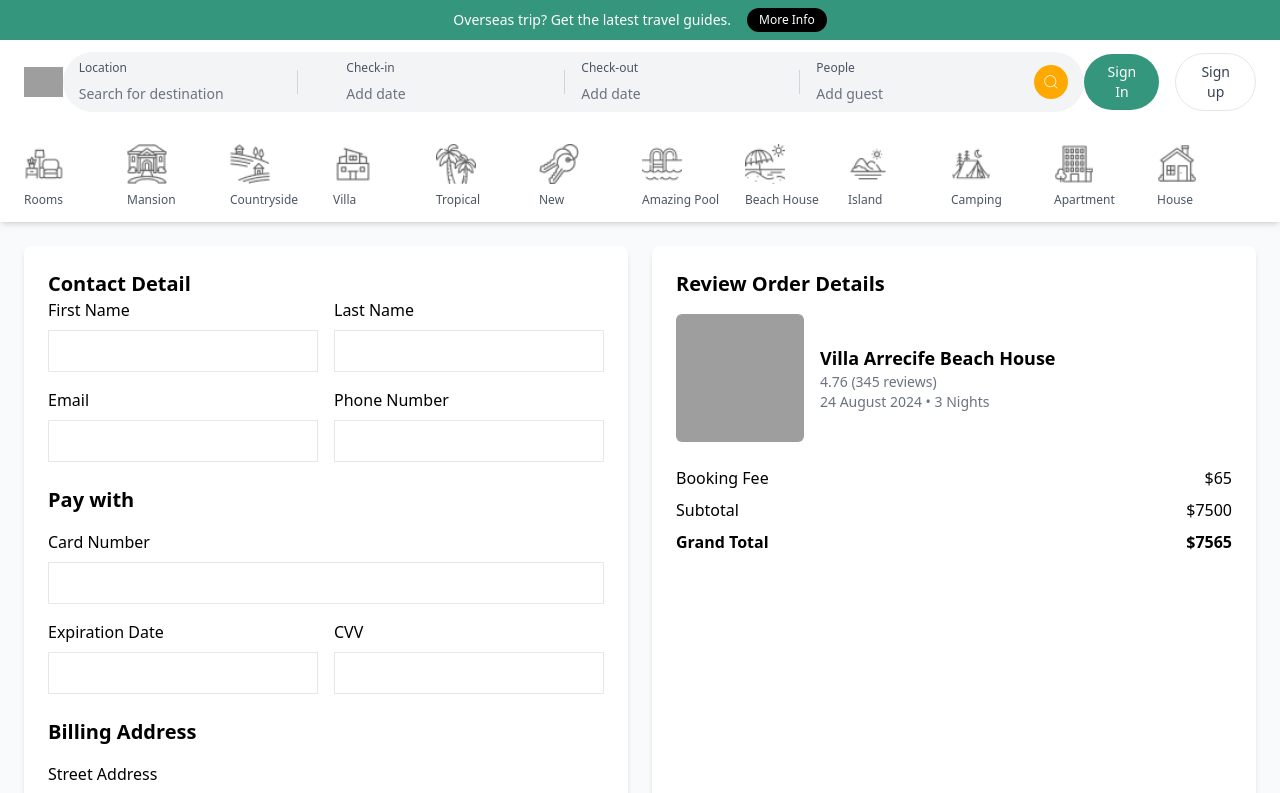
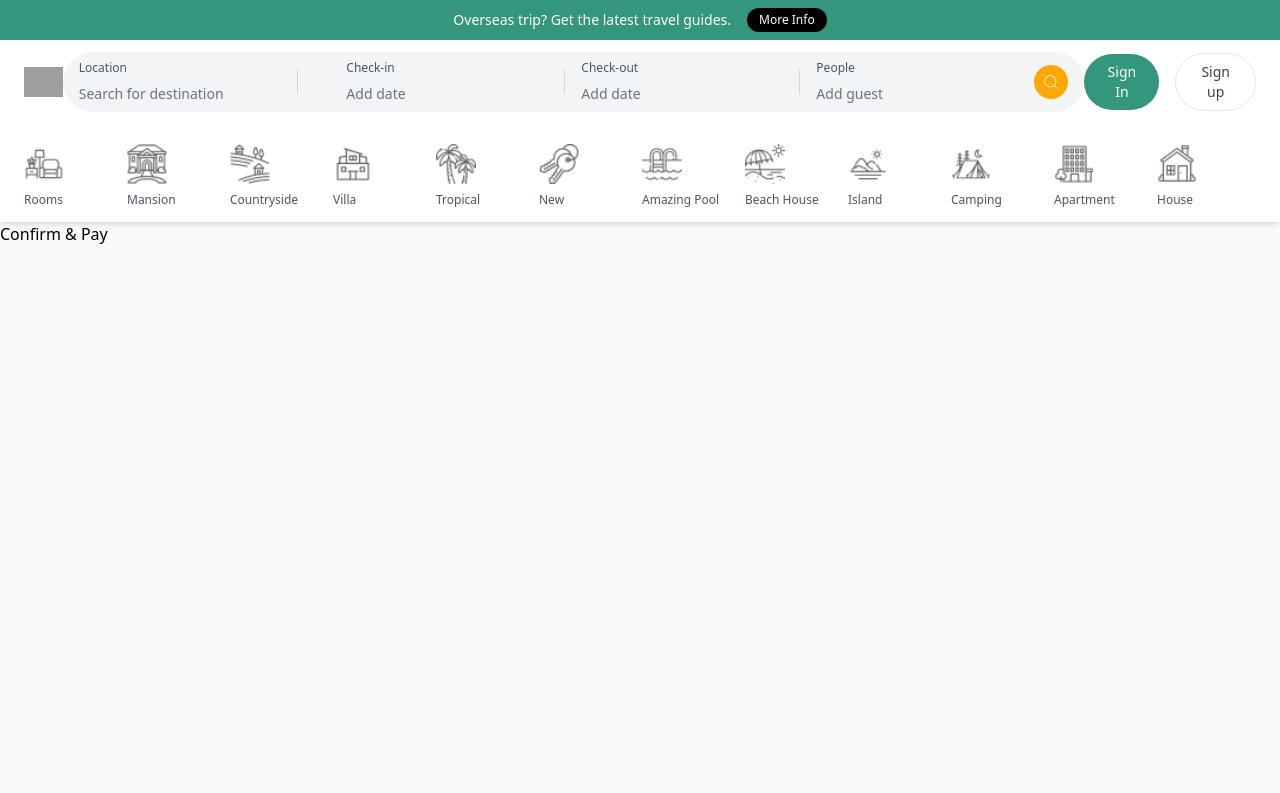
Before and after one commit to natnael-shiferaw/alx-listing-app-04, a Next.js app: page /booking in a window 1280 px wide. Shown: the top 793 px of the page. Built offline with nearby package versions, Linux system fonts and the light colour scheme; grey boxes are pictures that could not be loaded.

Commit message:
API Integration for the Booking Page

```diff
--- a/pages/booking/index.tsx
+++ b/pages/booking/index.tsx
@@ -1,23 +1,43 @@
-import BookingForm from "@/components/booking/BookingForm";
-import CancellationPolicy from "@/components/booking/CancellationPolicy";
-import OrderSummary from "@/components/booking/OrderSummary";
+import axios from "axios";
+import { useState } from "react";
 
-export default function BookingPage() {
-  const bookingDetails = {
-    propertyName: "Villa Arrecife Beach House",
-    price: 7500,
-    bookingFee: 65,
-    totalNights: 3,
-    startDate: "24 August 2024",
+export default function BookingForm() {
+  const [formData, setFormData] = useState({
+    firstName: "",
+    lastName: "",
+    email: "",
+    phoneNumber: "",
+    cardNumber: "",
+    expirationDate: "",
+    cvv: "",
+    billingAddress: "",
+  });
+
+  const [loading, setLoading] = useState(false);
+  const [error, setError] = useState(null);
+
+  const handleSubmit = async (e) => {
+    e.preventDefault();
+    setLoading(true);
+    setError(null);
+
+    try {
+      const response = await axios.post("/api/bookings", formData);
+      alert("Booking confirmed!");
+    } catch (error) {
+      setError("Failed to submit booking.");
+    } finally {
+      setLoading(false);
+    }
   };
 
   return (
-    <div className="container mx-auto p-6">
-      <div className="grid grid-cols-2 gap-6">
-        <BookingForm />
-        <OrderSummary bookingDetails={bookingDetails} />
-        <CancellationPolicy />
-      </div>
-    </div>
+    <form onSubmit={handleSubmit}>
+      {/* Form fields for booking details */}
+      <button type="submit" disabled={loading}>
+        {loading ? "Processing..." : "Confirm & Pay"}
+      </button>
+      {error && <p className="text-red-500">{error}</p>}
+    </form>
   );
 }
--- a/pages/index.tsx
+++ b/pages/index.tsx
@@ -3,7 +3,7 @@
 export default function Home() {
   return (
    <div>
-    <h1>Home Page</h1>
+    <h1>Property Listing API integration</h1>
    </div>
   );
 }
```
Also changed, not shown: 1 other file (tests, documents, lock files or other folders).
